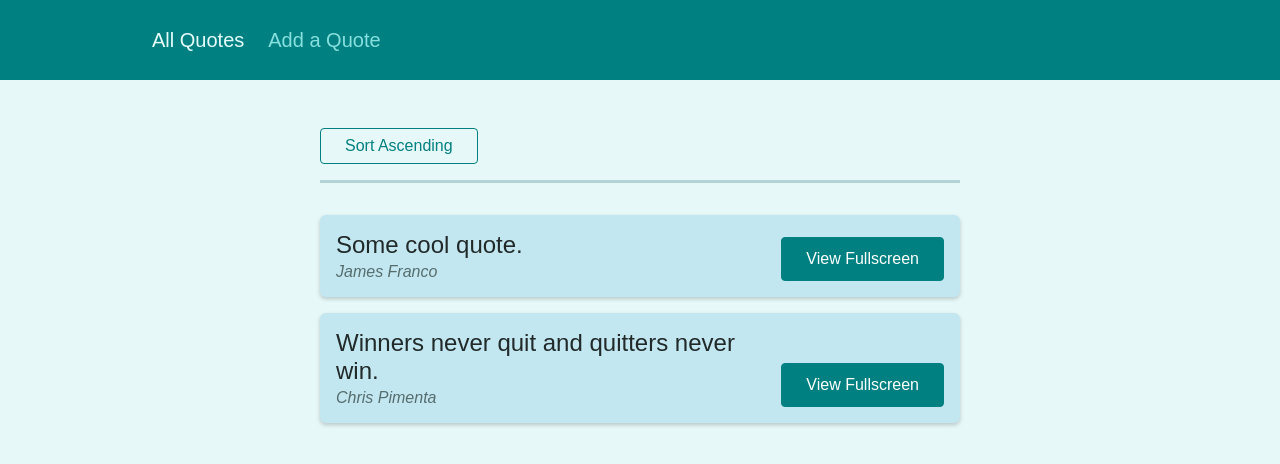
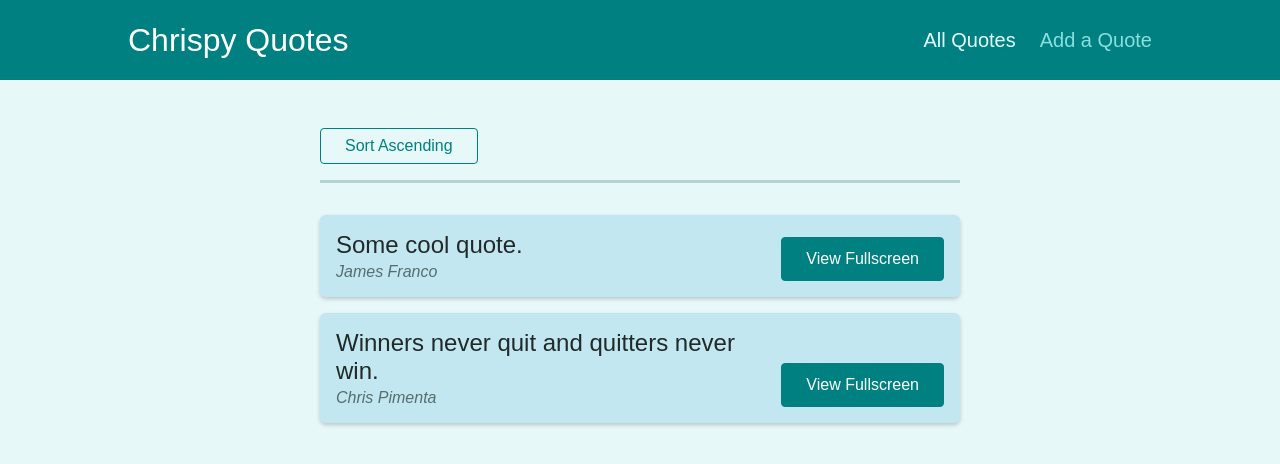
Before and after one commit to ChrisPimenta/quote-creator, a React (Create React App) app: page /quotes in a window 1280 px wide. Shown: the top 464 px of the page. Built offline with nearby package versions, Linux system fonts and the light colour scheme.

Commit message:
Add logo to header

```diff
--- a/src/components/layout/MainNavigation.js
+++ b/src/components/layout/MainNavigation.js
@@ -4,6 +4,7 @@ import classes from './MainNavigation.module.css'
 const MainNavigation = () => {
     return (
         <header className={classes.header}>
+            <div className={classes.logo}>Chrispy Quotes</div>
             <nav className={classes.nav}>
                 <ul>
                     <li><NavLink to='/quotes' activeClassName={classes.active}> All Quotes</NavLink></li>
```
